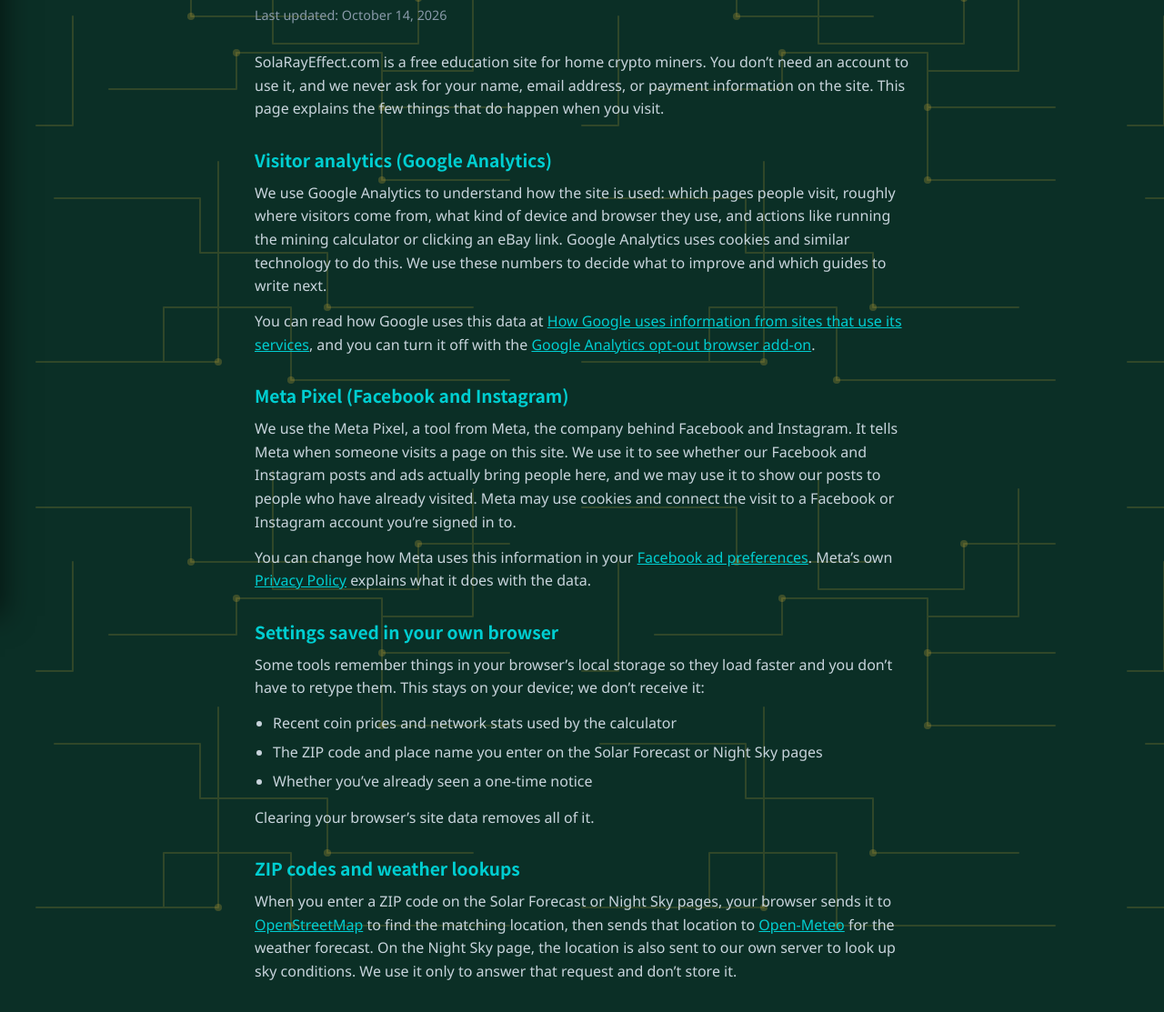
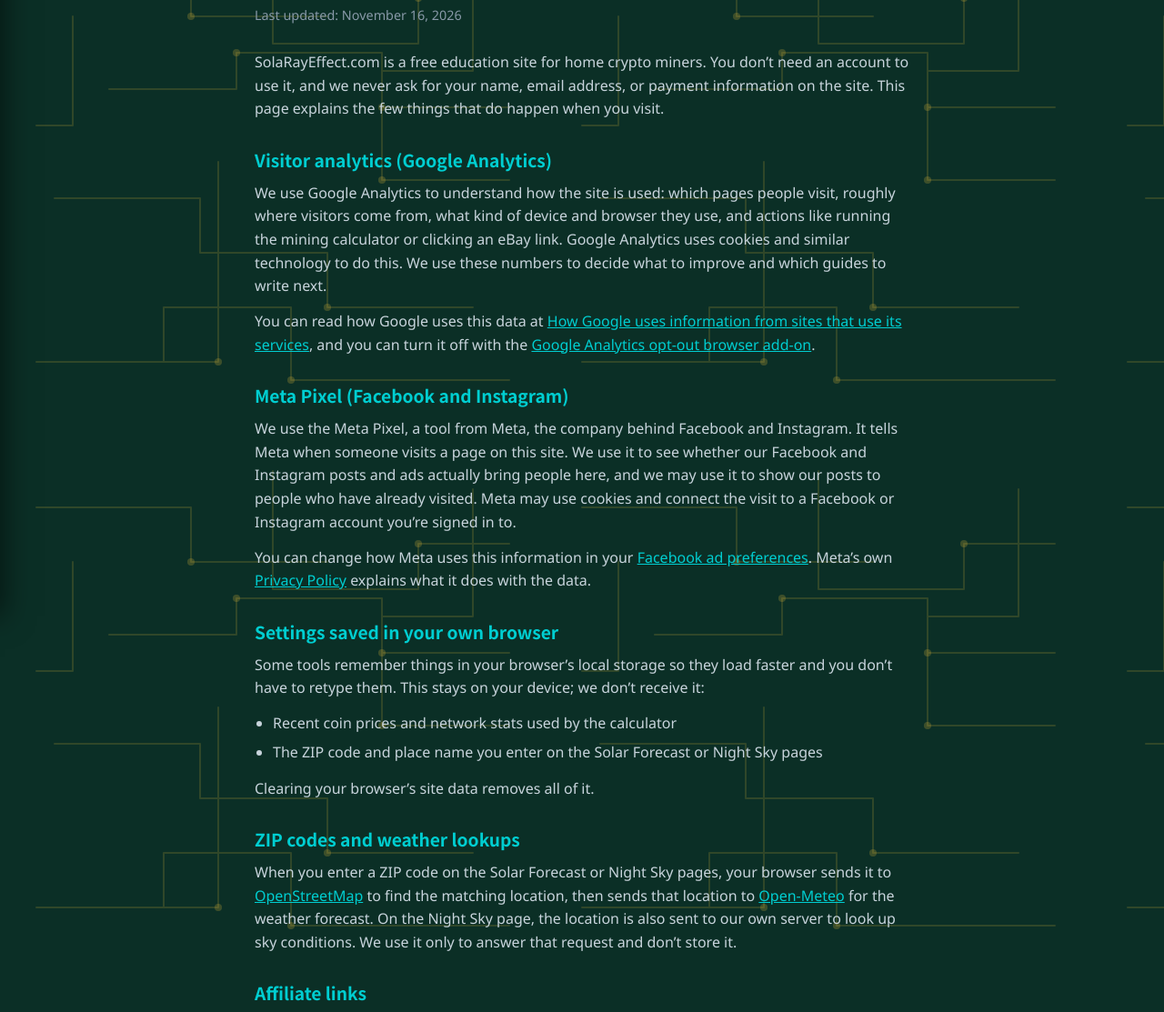
Before and after one commit to shawnwalker411-crypto/solaray-effect, a plain HTML site: page privacy.html in a window 1280 px wide. Shown: the part 122-1235 px from the top of the page at 91% size. Drawn offline with Linux system fonts and the light colour scheme.

Commit message:
D: privacy.html - remove one-time notice bullet (no longer stored); last updated Nov 16
Co-Authored-By: Claude Opus 5.5 <noreply@anthropic.com>
Claude-Session: https://claude.ai/code/session_01RbFmdd9he9GfoWryovmZcF

```diff
--- a/privacy.html
+++ b/privacy.html
@@ -40,7 +40,7 @@
 
   <main class="privacy-wrap">
     <h1>Privacy Policy</h1>
-    <p class="updated">Last updated: October 14, 2026</p>
+    <p class="updated">Last updated: November 16, 2026</p>
 
     <p>SolaRayEffect.com is a free education site for home crypto miners. You don&rsquo;t need an account to use it, and we never ask for your name, email address, or payment information on the site. This page explains the few things that do happen when you visit.</p>
 
@@ -57,7 +57,6 @@
     <ul>
       <li>Recent coin prices and network stats used by the calculator</li>
       <li>The ZIP code and place name you enter on the Solar Forecast or Night Sky pages</li>
-      <li>Whether you&rsquo;ve already seen a one-time notice</li>
     </ul>
     <p>Clearing your browser&rsquo;s site data removes all of it.</p>
 
```
